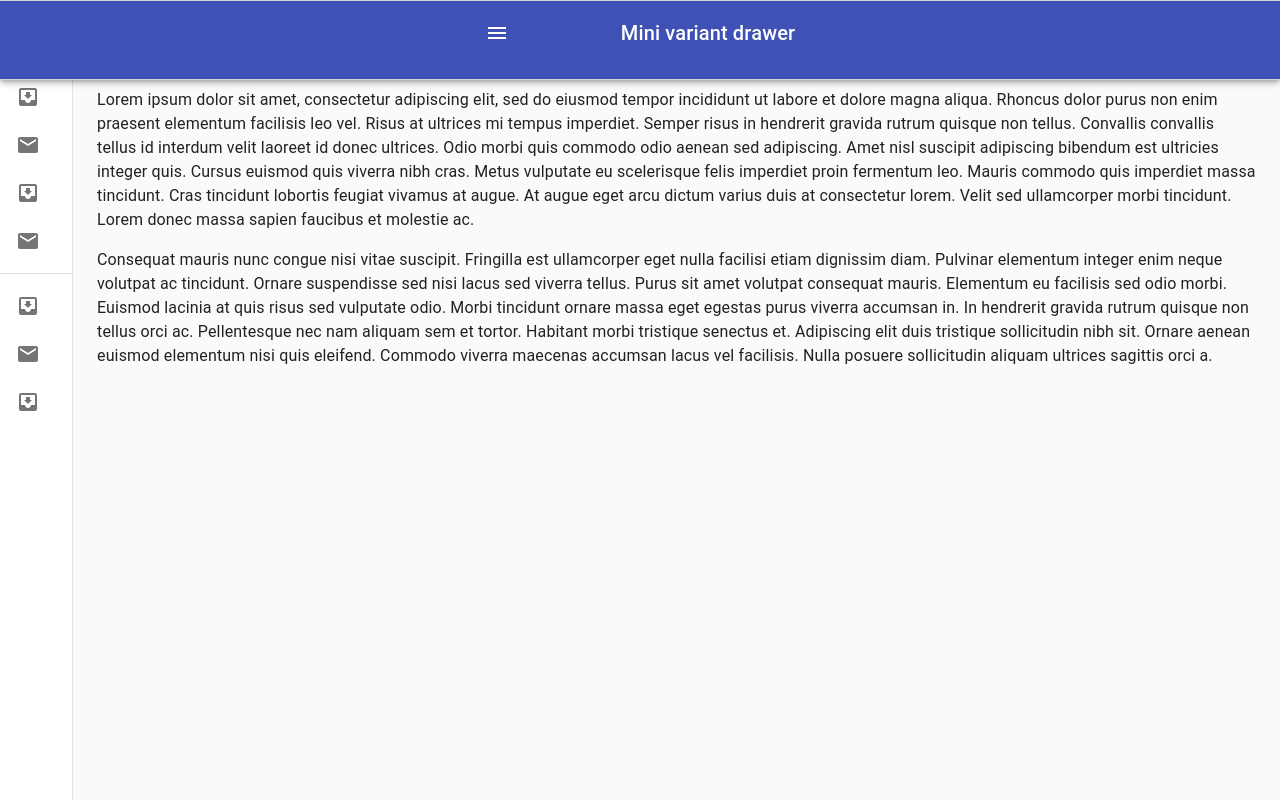
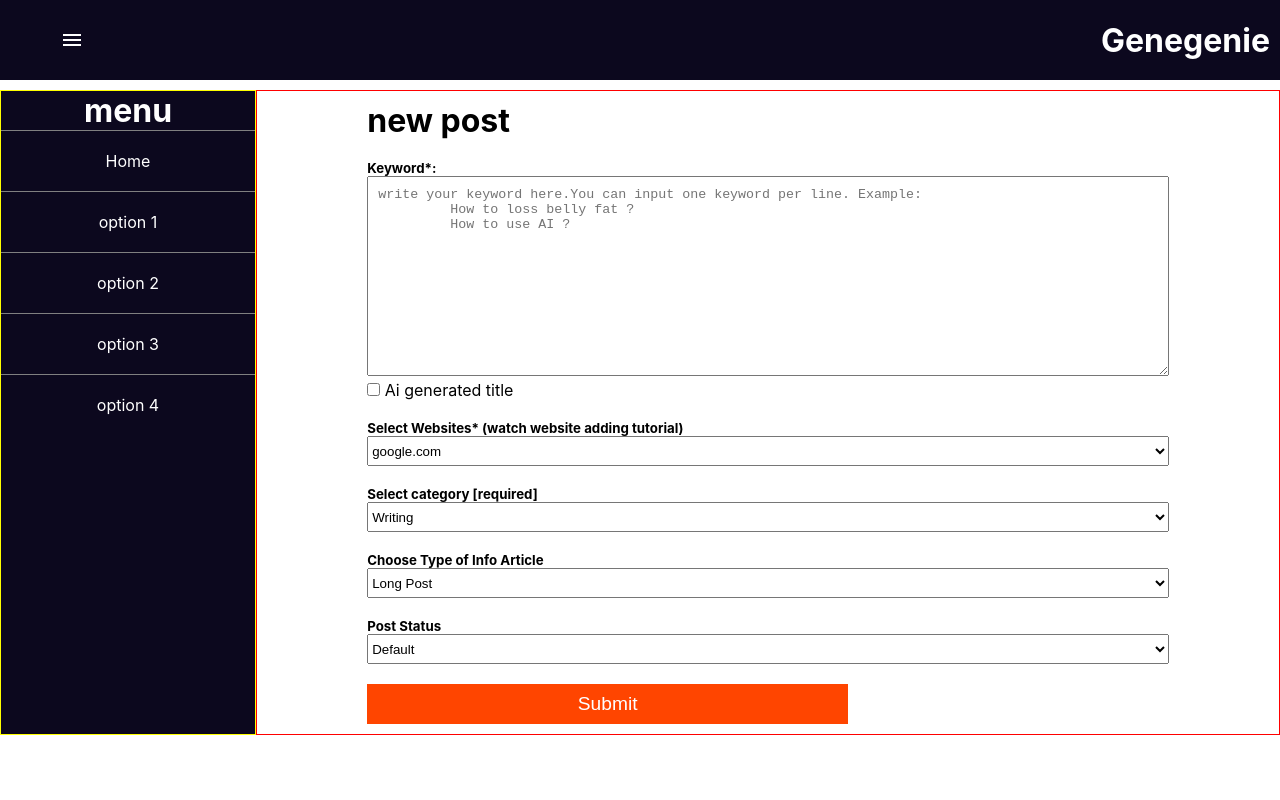
Before and after one commit to montasirazad/mbot-client, a React (Create React App) app: page /user/dashboard in a window 1280 px wide. Built offline with nearby package versions, Linux system fonts and the light colour scheme.

Commit message:
side nav is ready

```diff
--- a/src/Components/UserDashBoard/NewPost/NewPost.css
+++ b/src/Components/UserDashBoard/NewPost/NewPost.css
@@ -5,6 +5,7 @@
     justify-content: center;
     border: 1px solid red;
     padding: 10px;
+    /* height: 100vh; */
 }
 
 form textarea {
--- a/src/Components/UserDashBoard/UserDashBoard.css
+++ b/src/Components/UserDashBoard/UserDashBoard.css
@@ -5,102 +5,74 @@
     --linkHoverColor: #DB2B39;
 }
 
-.header-div {
-    background-color: var(--mainColor);
-    color: var(--textColor);
-    display: flex;
-    align-items: start;
-    justify-content: space-between;
-    padding: 20px;
-    width: 100vw;
-    height: 100px;
+.dashboard-container {
+    margin-top: 10px;
+    display: grid;
+    grid-template-columns: 20% auto;
+    transition: 1s;
+
 }
 
-.header-div a {
-
+.dashboard-menu {
+    transition: 1s;
+    display: flex;
+    flex-direction: column;
+    text-align: center;
+    border: 1px solid yellow;
+    background-color: var(--mainColor);
     color: var(--textColor);
 
 }
 
-.dashboard-container {
-    display: grid;
-    grid-template-columns: 20% auto;
-    grid-gap: 20px;
-    /* height: 100vh; */
+.dashboard-menu a {
+    text-decoration: none;
+    color: white;
+    padding-top: 20px;
+    padding-bottom: 20px;
+    border-top: 1px solid gray;
+    /* border-bottom: 1px solid gray; */
 }
 
-.dashboard-links {
-    height: 100vh;
-    /* position: fixed; */
-    z-index: 1;
-    top: 0;
-    left: 0;
-    overflow-x: hidden;
-    transition: .7s;
-    /* transform: translateX(-100vw); */
-    padding-top: 60px;
-    width: 100%;
-    background-color: white;
-
-    border: 1px solid red;
-    margin-top: 100px;
-}
-
-.outlet-container {
-    border: 1px solid green;
-}
-
-.dashboard-links a {
-    display: block;
+.dashboard-menu a:hover {
     text-decoration: none;
-    /* color: var(--textColor); */
-    font-size: 20px;
-    text-align: left;
-    margin-left: 25px;
-    line-height: 40px;
-    margin-bottom: 15px;
-}
-
-.dashboard-links a:hover {
-    color: var(--linkHoverColor);
-    background-color: aliceblue;
-}
-
-.dashboard-links .close-btn {
-    position: absolute;
-    top: 140px;
-    left: 200px;
-    font-size: 30px;
-    cursor: pointer;
-    color: black;
-
-
+    background-color: var(--linkHoverColor);
+    /* width: 100%; */
 
 }
 
-.dashboard-links .close-btn:hover {
-    background-color: var(--linkHoverColor);
-    height: 40px;
-    /* border-radius: 50%; */
+.top-nav {
+    background-color: var(--mainColor);
+    color: var(--textColor);
+    display: flex;
+    align-items: center;
+    justify-content: space-between;
+    height: 80px;
+    padding: 10px;
+}
+
+.hide-menu {
+    transform: translateX(-100vw);
+    transition: 1s;
+    display: flex;
+    flex-direction: column;
+    align-items: center;
 
 }
 
-.header-div .open-btn {
+.menu-btn {
     position: relative;
-    /* top: 5px; */
-    right: 15px;
-    font-size: 30px;
-    margin-left: 30px;
+    left: 50px;
     cursor: pointer;
-    color: white;
+
 }
 
+.toggle-container {
+    margin-top: 10px;
+    height: 100vh;
+    display: grid;
+    grid-template-columns: 0 auto;
+    /* transform: translateX(-50px); */
+    transition: 1s;
+}
 
-
-
-
-@media only screen and (max-width:800px) {
-
-    .header-div {}
-
-}
+@media only screen and (max-width:800px) {}
--- a/src/Components/UserDashBoard/UserDashBoard.js
+++ b/src/Components/UserDashBoard/UserDashBoard.js
@@ -1,190 +1,41 @@
-import React from 'react';
-import clsx from 'clsx';
-import { makeStyles, useTheme } from '@material-ui/core/styles';
-import Drawer from '@material-ui/core/Drawer';
-import AppBar from '@material-ui/core/AppBar';
-import Toolbar from '@material-ui/core/Toolbar';
-import List from '@material-ui/core/List';
-import CssBaseline from '@material-ui/core/CssBaseline';
-import Typography from '@material-ui/core/Typography';
-import Divider from '@material-ui/core/Divider';
-import IconButton from '@material-ui/core/IconButton';
-import MenuIcon from '@material-ui/icons/Menu';
-import ChevronLeftIcon from '@material-ui/icons/ChevronLeft';
-import ChevronRightIcon from '@material-ui/icons/ChevronRight';
-import ListItem from '@material-ui/core/ListItem';
-import ListItemIcon from '@material-ui/core/ListItemIcon';
-import ListItemText from '@material-ui/core/ListItemText';
-import InboxIcon from '@material-ui/icons/MoveToInbox';
-import MailIcon from '@material-ui/icons/Mail';
+import React, { useState } from 'react';
+import { Link, Outlet } from 'react-router-dom';
+import './UserDashBoard.css'
+import { MenuSharp } from '@mui/icons-material'
 
-const drawerWidth = 240;
+const UserDashBoard = () => {
 
-const useStyles = makeStyles((theme) => ({
-  root: {
-    display: 'flex'
-  },
-  appBar: {
-    zIndex: theme.zIndex.drawer + 1,
-    transition: theme.transitions.create(['width', 'margin'], {
-      easing: theme.transitions.easing.sharp,
-      duration: theme.transitions.duration.leavingScreen,
-    }),
-  },
-  appBarShift: {
-    marginLeft: drawerWidth,
-    width: `calc(100% - ${drawerWidth}px)`,
-    transition: theme.transitions.create(['width', 'margin'], {
-      easing: theme.transitions.easing.sharp,
-      duration: theme.transitions.duration.enteringScreen,
-    }),
-  },
-  menuButton: {
-    marginRight: 100,
-  },
-  hide: {
-    display: 'none',
-  },
-  drawer: {
-    width: drawerWidth,
-    flexShrink: 0,
-    whiteSpace: 'nowrap',
-  },
-  drawerOpen: {
-    width: drawerWidth,
-    transition: theme.transitions.create('width', {
-      easing: theme.transitions.easing.sharp,
-      duration: theme.transitions.duration.enteringScreen,
-    }),
-  },
-  drawerClose: {
-    transition: theme.transitions.create('width', {
-      easing: theme.transitions.easing.sharp,
-      duration: theme.transitions.duration.leavingScreen,
-    }),
-    overflowX: 'hidden',
-    width: theme.spacing(7) + 1,
-    [theme.breakpoints.up('sm')]: {
-      width: theme.spacing(9) + 1,
-    },
-  },
-  toolbar: {
-    display: 'flex',
-    alignItems: 'center',
-    justifyContent: 'flex-end',
-    padding: theme.spacing(0, 1),
-    // necessary for content to be below app bar
-    ...theme.mixins.toolbar,
-  },
-  content: {
-    flexGrow: 1,
-    padding: theme.spacing(3),
-  },
-}));
+  const [toggle, setToggle] = useState(true);
 
-export default function UserDashBoard() {
-  const classes = useStyles();
-  const theme = useTheme();
-  const [open, setOpen] = React.useState(false);
-
-  const handleDrawerOpen = () => {
-    setOpen(true);
-  };
-
-  const handleDrawerClose = () => {
-    setOpen(false);
+  const menuToggle = () => {
+    setToggle(!toggle)
   };
 
   return (
-    <div className={classes.root}>
-      <CssBaseline />
-      <AppBar
-        position="fixed"
-        className={clsx(classes.appBar, {
-          [classes.appBarShift]: open,
-        })}
-      >
-        <Toolbar>
-          <IconButton
-            color="inherit"
-            aria-label="open drawer"
-            onClick={handleDrawerOpen}
-            edge="start"
-            className={clsx(classes.menuButton, {
-              [classes.hide]: open,
-            })}
+    <div>
+      <div className="top-nav">
 
-          >
-            <MenuIcon />
-          </IconButton>
-          <Typography variant="h6" noWrap>
-            Mini variant drawer
-          </Typography>
-        </Toolbar>
-      </AppBar>
-      <Drawer
-        variant="permanent"
-        className={clsx(classes.drawer, {
-          [classes.drawerOpen]: open,
-          [classes.drawerClose]: !open,
-        })}
-        classes={{
-          paper: clsx({
-            [classes.drawerOpen]: open,
-            [classes.drawerClose]: !open,
-          }),
-        }}
-      >
-        <div className={classes.toolbar}>
-          <IconButton onClick={handleDrawerClose}>
-            {theme.direction === 'rtl' ? <ChevronRightIcon /> : <ChevronLeftIcon />}
-          </IconButton>
+        <MenuSharp onClick={menuToggle} className='menu-btn' />
+        {/* <button >menu</button> */}
+        <h1>Genegenie</h1>
+      </div>
+      <div className={toggle ? 'dashboard-container' : 'toggle-container'}>
+        <div className={toggle ? 'dashboard-menu' : 'hide-menu'}>
+
+          <h1 >menu</h1>
+          <Link to='/'>Home</Link>
+          <Link to='#'>option 1</Link>
+          <Link to='#'>option 2</Link>
+          <Link to='#'>option 3</Link>
+          <Link to='#'>option 4</Link>
         </div>
-        <Divider />
-        <List>
-          {['Inbox', 'Starred', 'Send email', 'Drafts'].map((text, index) => (
-            <ListItem button key={text}>
-              <ListItemIcon>{index % 2 === 0 ? <InboxIcon /> : <MailIcon />}</ListItemIcon>
-              <ListItemText primary={text} />
-            </ListItem>
-          ))}
-        </List>
-        <Divider />
-        <List>
-          {['All mail', 'Trash', 'Spam'].map((text, index) => (
-            <ListItem button key={text}>
-              <ListItemIcon>{index % 2 === 0 ? <InboxIcon /> : <MailIcon />}</ListItemIcon>
-              <ListItemText primary={text} />
-            </ListItem>
-          ))}
-        </List>
-      </Drawer>
-      <main className={classes.content}>
-        <div className={classes.toolbar} />
-        <Typography paragraph>
-          Lorem ipsum dolor sit amet, consectetur adipiscing elit, sed do eiusmod tempor incididunt
-          ut labore et dolore magna aliqua. Rhoncus dolor purus non enim praesent elementum
-          facilisis leo vel. Risus at ultrices mi tempus imperdiet. Semper risus in hendrerit
-          gravida rutrum quisque non tellus. Convallis convallis tellus id interdum velit laoreet id
-          donec ultrices. Odio morbi quis commodo odio aenean sed adipiscing. Amet nisl suscipit
-          adipiscing bibendum est ultricies integer quis. Cursus euismod quis viverra nibh cras.
-          Metus vulputate eu scelerisque felis imperdiet proin fermentum leo. Mauris commodo quis
-          imperdiet massa tincidunt. Cras tincidunt lobortis feugiat vivamus at augue. At augue eget
-          arcu dictum varius duis at consectetur lorem. Velit sed ullamcorper morbi tincidunt. Lorem
-          donec massa sapien faucibus et molestie ac.
-        </Typography>
-        <Typography paragraph>
-          Consequat mauris nunc congue nisi vitae suscipit. Fringilla est ullamcorper eget nulla
-          facilisi etiam dignissim diam. Pulvinar elementum integer enim neque volutpat ac
-          tincidunt. Ornare suspendisse sed nisi lacus sed viverra tellus. Purus sit amet volutpat
-          consequat mauris. Elementum eu facilisis sed odio morbi. Euismod lacinia at quis risus sed
-          vulputate odio. Morbi tincidunt ornare massa eget egestas purus viverra accumsan in. In
-          hendrerit gravida rutrum quisque non tellus orci ac. Pellentesque nec nam aliquam sem et
-          tortor. Habitant morbi tristique senectus et. Adipiscing elit duis tristique sollicitudin
-          nibh sit. Ornare aenean euismod elementum nisi quis eleifend. Commodo viverra maecenas
-          accumsan lacus vel facilisis. Nulla posuere sollicitudin aliquam ultrices sagittis orci a.
-        </Typography>
-      </main>
+        <div className='dashboard-outlet'>
+          <Outlet />
+        </div>
+      </div >
+
     </div>
   );
-}
+};
+
+export default UserDashBoard;
```
